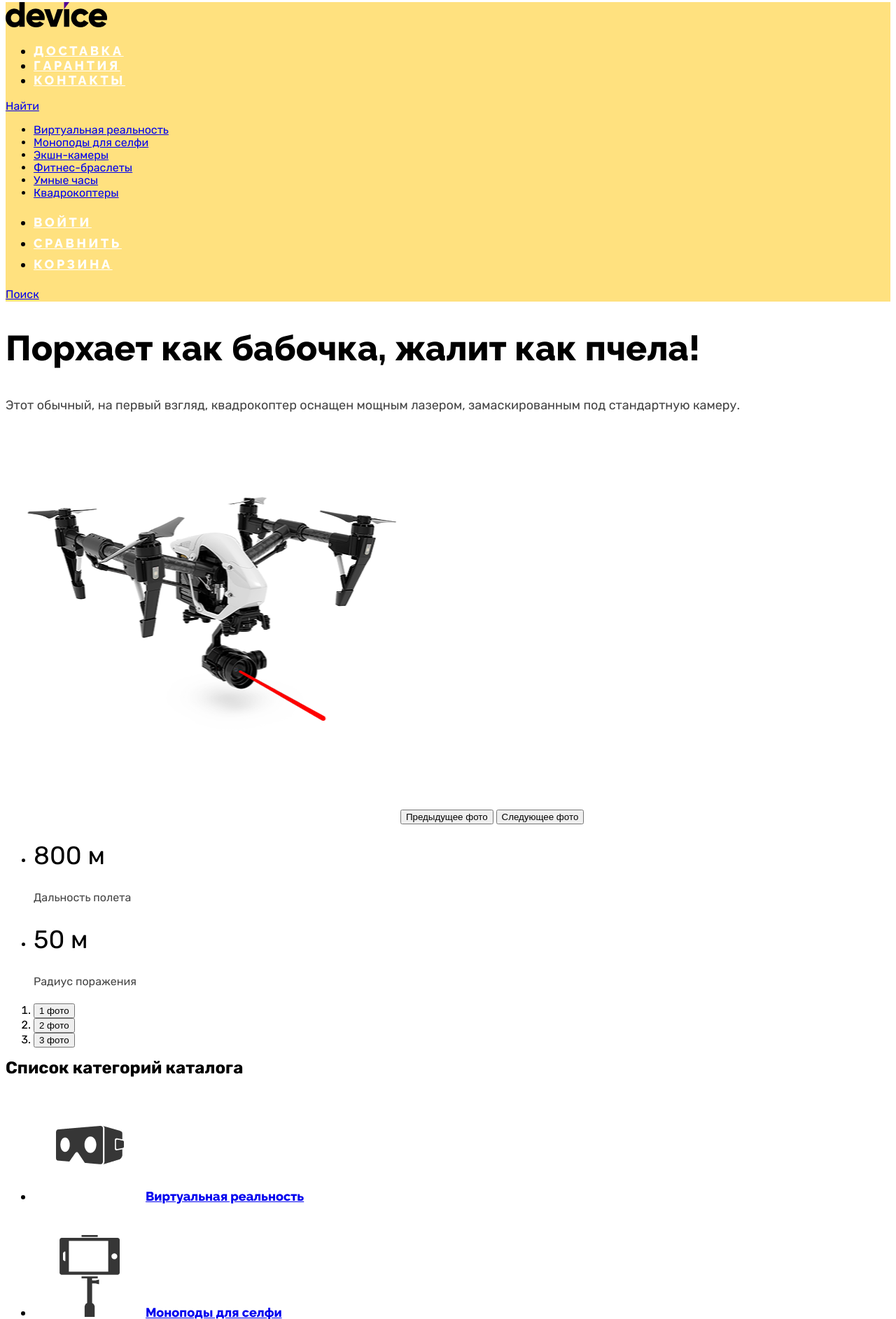
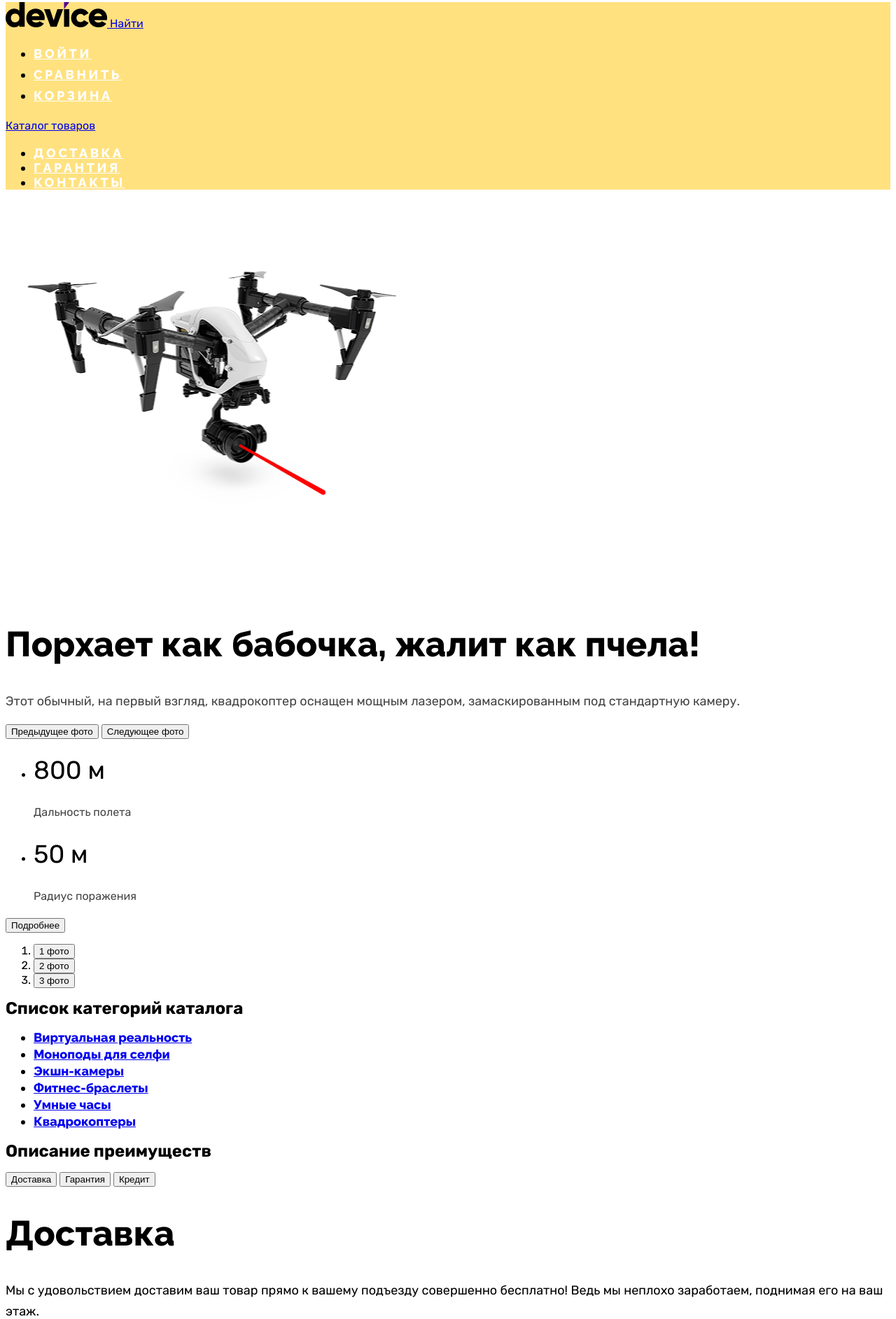
Before and after one commit to htmlacademy-htmlcss/2219867-device-35, a plain HTML site: page index.html in a window 1280 px wide. Shown: the part 5-1890 px from the top of the page at 70% size. Drawn offline with Linux system fonts and the light colour scheme; files whose address does not match are found by name.

Commit message:
Добавляет исправления в разметке

```diff
--- a/index.html
+++ b/index.html
@@ -13,40 +13,8 @@
         <a class="navigation-logio" href="#">
           <img class="page-header-logo" src="/images/logo.png" alt="Logo Device" width="145" height="36">
         </a>
-        <ul class="navigation-list">
-          <li class="navigation-item">
-            <a class="navigation-link" href="dilevery.html">Доставка</a>
-          </li>
-          <li class="navigation-item">
-            <a class="navigation-link" href="guarantee.html">Гарантия</a>
-          </li>
-          <li class="navigation-item">
-            <a class="navigation-link" href="contacts.html">Контакты</a>
-          </li>
-        </ul>
-        <nav class="main-menu">
-          <a class="button-button-all" href="#">Найти</a>
-          <ul class="menu-list">
-            <li class="menu-item">
-              <a href="#" class="menu-link">Виртуальная реальность</a>
-            </li>
-            <li class="menu-item">
-              <a href="#" class="menu-link">Моноподы для cелфи</a>
-            </li>
-            <li class="menu-item">
-              <a href="#" class="menu-link">Экшн-камеры</a>
-            </li>
-            <li class="menu-item">
-              <a href="#" class="menu-link">Фитнес-браслеты</a>
-            </li>
-            <li class="menu-item">
-              <a href="#" class="menu-link">Умные часы</a>
-            </li>
-            <li class="menu-item">
-              <a href="#" class="menu-link">Квадрокоптеры</a>
-            </li>
-          </ul>
-        </nav>
+        <a class="button-button-all" href="#">Найти</a>
+
         <ul class="navigation-user">
           <li class="navigation-item">
             <a class="navigation-link" href="#">
@@ -64,16 +32,28 @@
             </a>
           </li>
         </ul>
-        <a class="button-search" href="#">Поиск</a>
+
+        <a class="catalog-button" href="catalog.html">Каталог товаров</a>
+        <ul class="navigation-list">
+          <li class="navigation-item">
+            <a class="navigation-link" href="dilevery.html">Доставка</a>
+          </li>
+          <li class="navigation-item">
+            <a class="navigation-link" href="guarantee.html">Гарантия</a>
+          </li>
+          <li class="navigation-item">
+            <a class="navigation-link" href="contacts.html">Контакты</a>
+          </li>
+        </ul>
       </nav>
     </header>
     <main class="main-index">
       <section class="slider">
+        <img class="slider-image" src="/images/copter-hero-slider.png" alt="Квадрокоптер" width="560" height="560">
         <h1 class="gallery-title">Порхает как бабочка, жалит как пчела!</h1>
         <p class="gallery-discription">Этот обычный, на первый взгляд, квадрокоптер оснащен мощным лазером,
           замаскированным под стандартную камеру.
         </p>
-        <img class="slider-image" src="/images/copter-hero-slider.png" alt="Квадрокоптер" width="560" height="560">
         <button class="slider-button slider-next" type="button">
           <span class="visually-hidden">Предыдущее фото</span>
         </button>
@@ -91,6 +71,7 @@
           <p class="benefite-discription">Радиус поражения</p>
         </li>
       </ul>
+      <button class="slider-button">Подробнее</button>
       <ol class="slider-pagination">
         <li class="slider-pagination-item">
           <button class="slider-pagination-button" type="button">
@@ -112,24 +93,22 @@
         <h2 class="visually-hidden">Список категорий каталога</h2>
         <ul class="category-list">
           <li class="category-item">
-            <a href="#"><img src="/images/index-catalog-images-virtual.png" alt="Виртуальная реальность">Виртуальная
-              реальность</a>
+            <a href="#">Виртуальная реальность</a>
           </li>
           <li class="category-item">
-            <a href="#"><img src="/images/index-catalog-images-monopod.png" alt="Моноподы для селфи">Моноподы для
-              селфи</a>
+            <a href="#">Моноподы для селфи</a>
           </li>
           <li class="category-item">
-            <a href="#"><img src="/images/index-catalog-images-camera.png" alt="Экшн-камеры">Экшн-камеры</a>
+            <a href="#">Экшн-камеры</a>
           </li>
           <li class="category-item">
-            <a href="#"><img src="/images/index-catalog-images-braslet.png" alt="Фитнес-браслеты">Фитнес-браслеты</a>
+            <a href="#">Фитнес-браслеты</a>
           </li>
           <li class="category-item">
-            <a href="#"><img src="/images/index-catalog-images-watch.png" alt="Умные часы">Умные часы</a>
+            <a href="#">Умные часы</a>
           </li>
           <li class="category-item">
-            <a href="#"><img src="/images/index-catalog-images-copter.png" alt="Квадрокоптеры">Квадрокоптеры</a>
+            <a href="#">Квадрокоптеры</a>
           </li>
         </ul>
       </section>
@@ -143,21 +122,18 @@
           </nav>
           <div class="tabs=body">
             <div id="tab_01" class="tabs-block">
-              <img class="tabs-images" src="/images/delivery.png" alt="Доставка" width="136" height="164">
               <h1 class="tabs-headline">Доставка</h1>
               <p class="tabs-discription">Мы с удовольствием доставим ваш товар прямо
                 к вашему подъезду совершенно бесплатно! Ведь
                 мы неплохо заработаем, поднимая его на ваш этаж.</p>
             </div>
             <div id="tab_02" class="tabs-block">
-              <img class="tabs-images" src="/images/guarantee.png" alt="Гарантия" width="136" height="164">
               <h1 class="tabs-headline">Гарантия</h1>
               <p class="tabs-discription">Если из-за возгорания купленного у нас товара у вас
                 сгорит дом — не переживайте, мы выдадим вам новый.
                 Товар, не дом, конечно же.</p>
             </div>
             <div id="tab_03" class="tabs-block">
-              <img class="tabs-images" src="/images/credit.png" alt="Кредит" width="136" height="164">
               <h1 class="tabs-headline">Кредит</h1>
               <p class="tabs-discription">Залезть в долговую яму стало проще!
                 Кредитные консультанты подберут для вас наиболее выгодные условия кредита. Выгодные для банка,
@@ -168,8 +144,6 @@
       </section>
       <div class="delivery">
         <h2 class="delivery-headline">Доставим редкий товар под заказ</h2>
-        <img class="delivery-images" src="/images/delivery-car.png" alt="Доставка" width="125" height="100">
-        <img class="delivery-images" src="/images/delivery-info.png" alt="Информация" width="125" height="100">
       </div>
       <div class="index-columns">
         <section class="about">
@@ -228,7 +202,6 @@
             <input class="input" type="text" id="appointment-email" name="appointment-email" required="">
             <button class="input-button" type="submit">Подписаться</button>
           </form>
-          <img class="label-images" src="/images/checked-icon.png" alt="Это бесплатно" width="16" height="16">
           <p class="lable-discription">Это бесплатно</p>
         </section>
       </div>
@@ -238,6 +211,19 @@
         <img class="contacts-logo" src="/images/device-footer-logo.png" width="145" height="36" alt="Device logo">
         <p class="footer-discription">Санкт-Петербург, набережная
           реки Карповки, 5, литера П.</p>
+
+          <ul class="footer-menu-list">
+            <li class="footer-menu-item">
+              <a class="navigation-link" href="#">Доставка</a>
+            </li>
+            <li class="footer-menu-item">
+              <a class="navigation-link" href="#">Гарантия</a>
+            </li>
+            <li class="footer-menu-item">
+              <a class="navigation-link" href="#">Контакты</a>
+            </li>
+          </ul>
+
         <ul class="footer-social-list">
           <li class="footer-social-item">
             <a class="button" href="#">
@@ -255,17 +241,7 @@
             </a>
           </li>
         </ul>
-        <ul class="footer-menu-list">
-          <li class="footer-menu-item">
-            <a class="navigation-link" href="#">Доставка</a>
-          </li>
-          <li class="footer-menu-item">
-            <a class="navigation-link" href="#">Гарантия</a>
-          </li>
-          <li class="footer-menu-item">
-            <a class="navigation-link" href="#">Контакты</a>
-          </li>
-        </ul>
+
         <a class="footer-contacts-phone" href="#">+7 (812) 812-12-12</a>
         <img class="contacts-logo" src="/images/htmlacademy-logo.png" width="115" height="33" alt="Логотип академии">
       </div>
--- a/styles/styles.css
+++ b/styles/styles.css
@@ -293,3 +293,12 @@ body {
 .page-footer {
   background: #444444;
 }
+
+.footer-discription {
+  font-family: 'Rubik';
+  font-style: normal;
+  font-weight: 400;
+  font-size: 16px;
+  line-height: 20px;
+  color: #FFFFFF;
+}
```
Also changed, not shown: catalog.html (+31 -49 lines).
